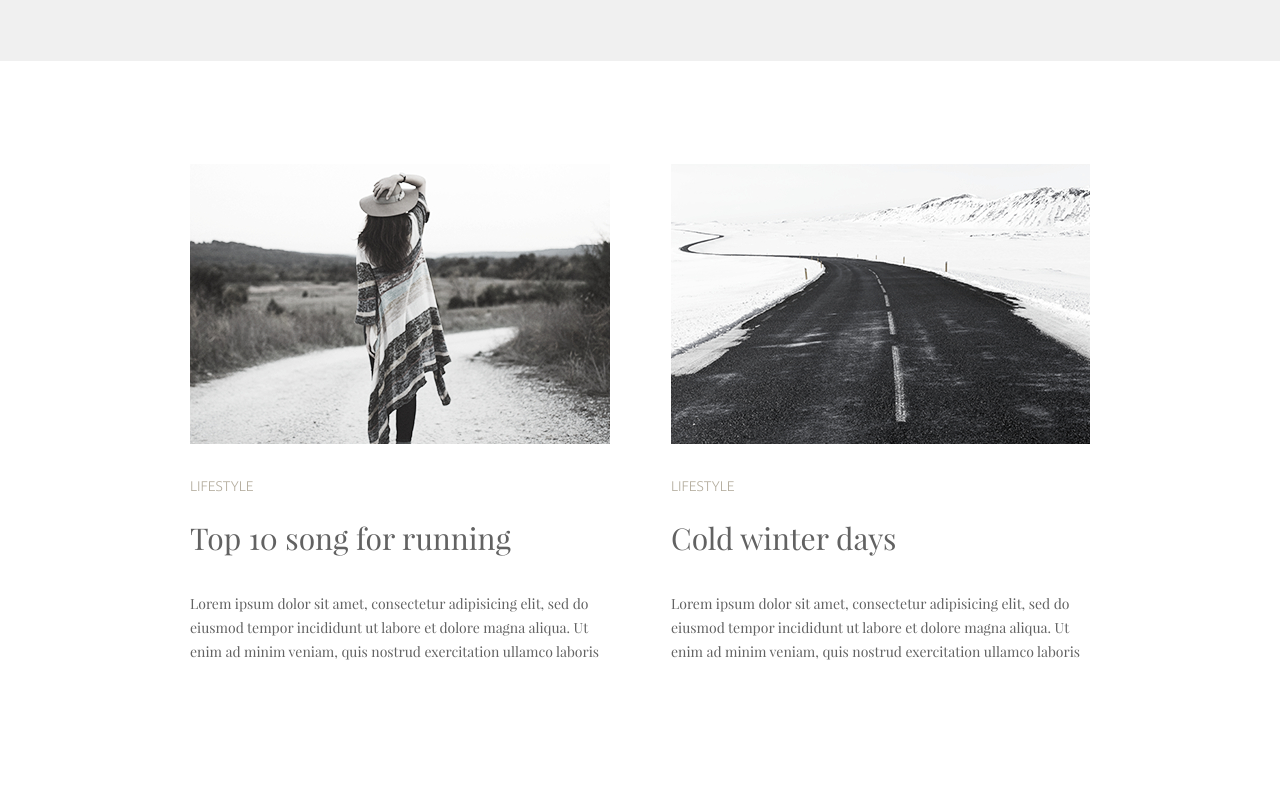
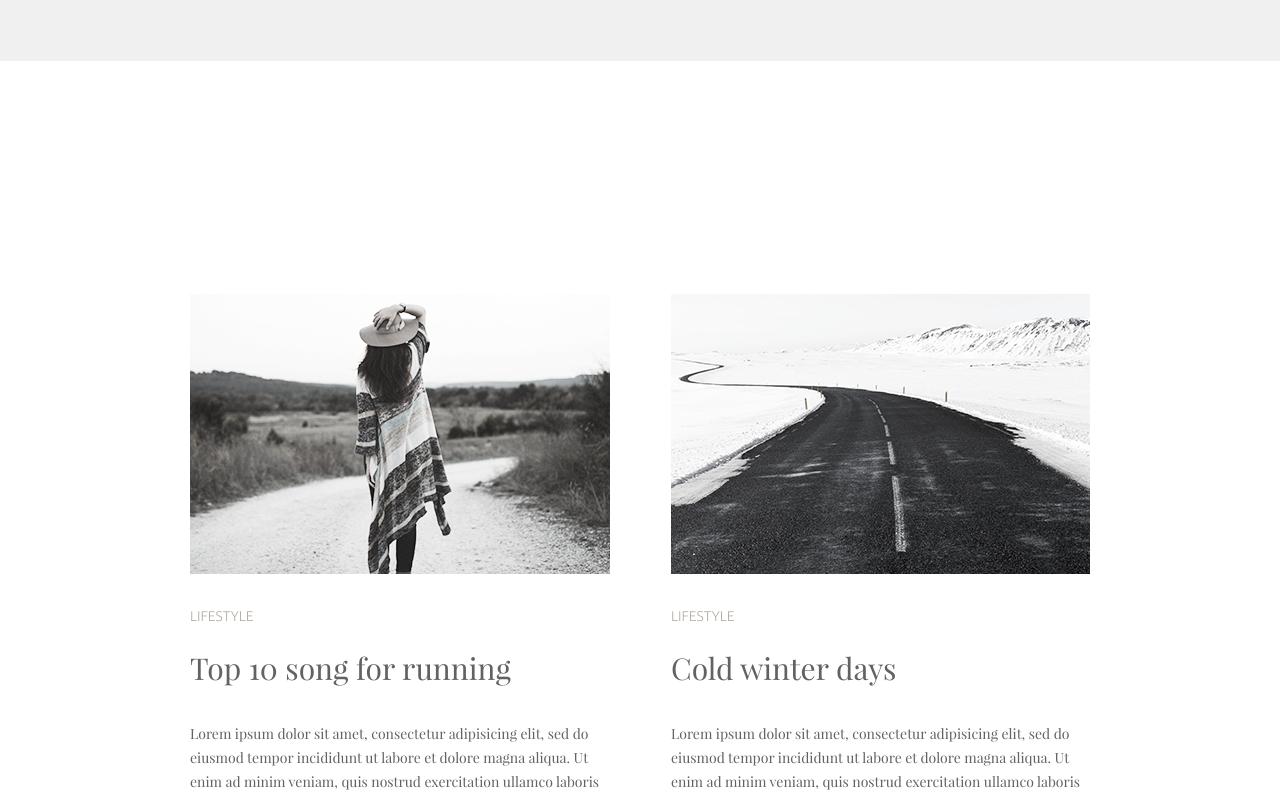
Before and after one commit to samurai91/minimo-team-project-, a website: page src/index.html in a window 1280 px wide. Shown: the part 2785-3582 px from the top of the page. Drawn offline with Linux system fonts and the light colour scheme; files whose address does not match are found by name.

```diff
--- a/src/css/main.css
+++ b/src/css/main.css
@@ -148,7 +148,7 @@
   -webkit-flex-basis: 45%;
   -ms-flex-preferred-size: 45%;
   flex-basis: 45%;
-  padding-top: 130px;
+  margin-top: 130px;
 }
 
 .articles .post_signature {
--- a/src/sass/post.sass
+++ b/src/sass/post.sass
@@ -23,7 +23,7 @@
 
   .post
     flex-basis: 45%
-    padding-top: 130px
+    margin-top: 130px
 
     &_signature
       margin-top: 30px
```
